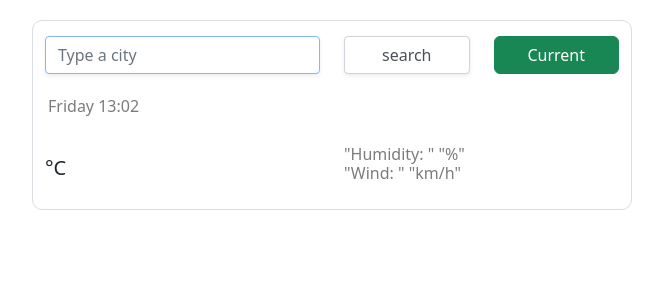
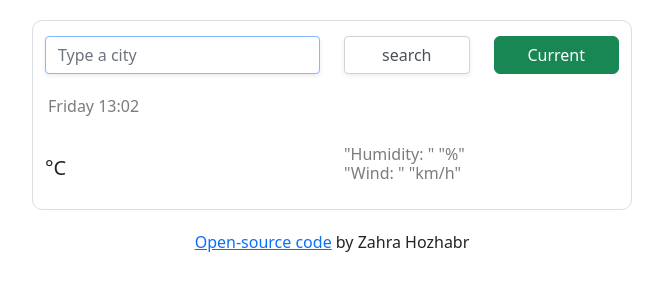
Before and after one commit to zahrahzh/weather, a plain HTML site: page index.html in a window 1280 px wide. Shown: the whole page, without its empty margins (308-971 px from the left). Drawn offline with nearby package versions, Linux system fonts and the light colour scheme; no server answers.

Commit message:
add a link

```diff
--- a/index.html
+++ b/index.html
@@ -80,6 +80,10 @@
         </div>
       </div>
     </div>
+    <div class="sourceLink">
+      <a href="https://github.com/zahrahzh/weather">Open-source code</a>
+      by Zahra Hozhabr
+    </div>
     <script src="src/script.js"></script>
   </body>
 </html>
--- a/src/styles.css
+++ b/src/styles.css
@@ -95,3 +95,7 @@ li {
   font-size: 26px;
   font-weight: bold;
 }
+
+.sourceLink {
+  text-align: center;
+}
```
